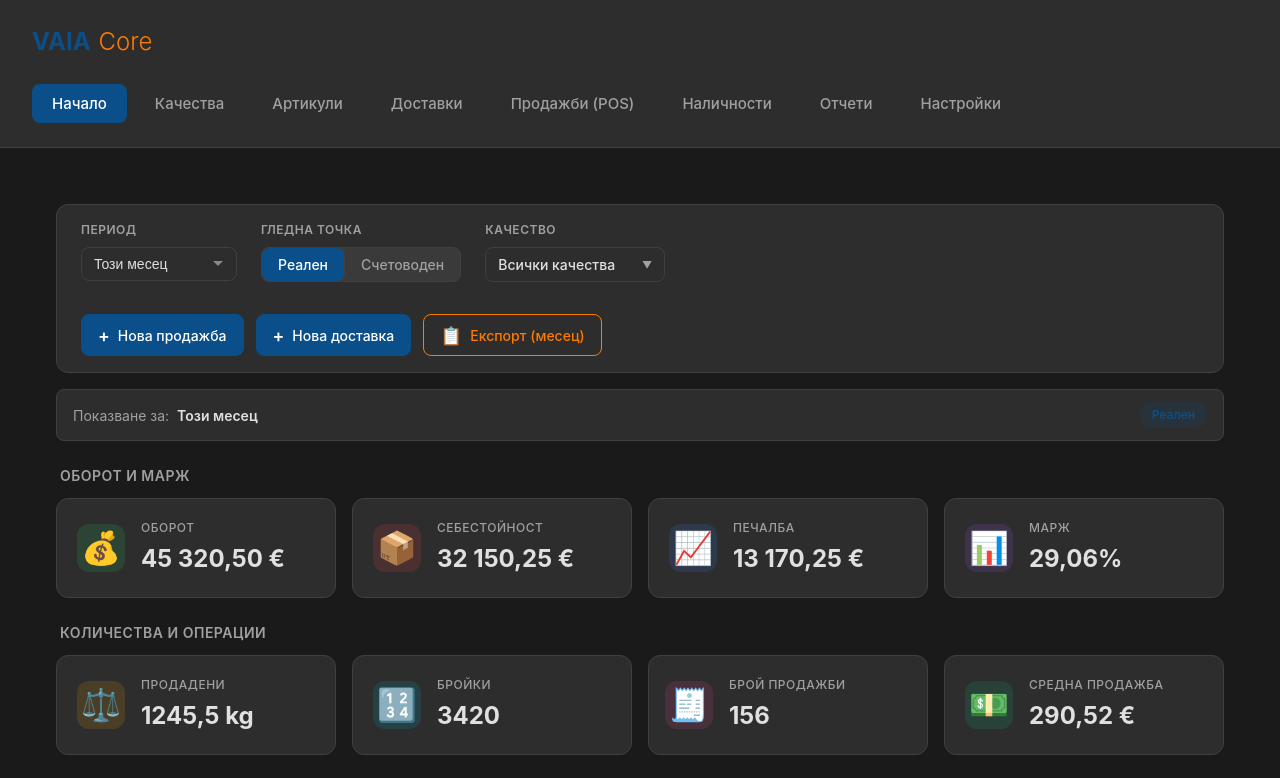
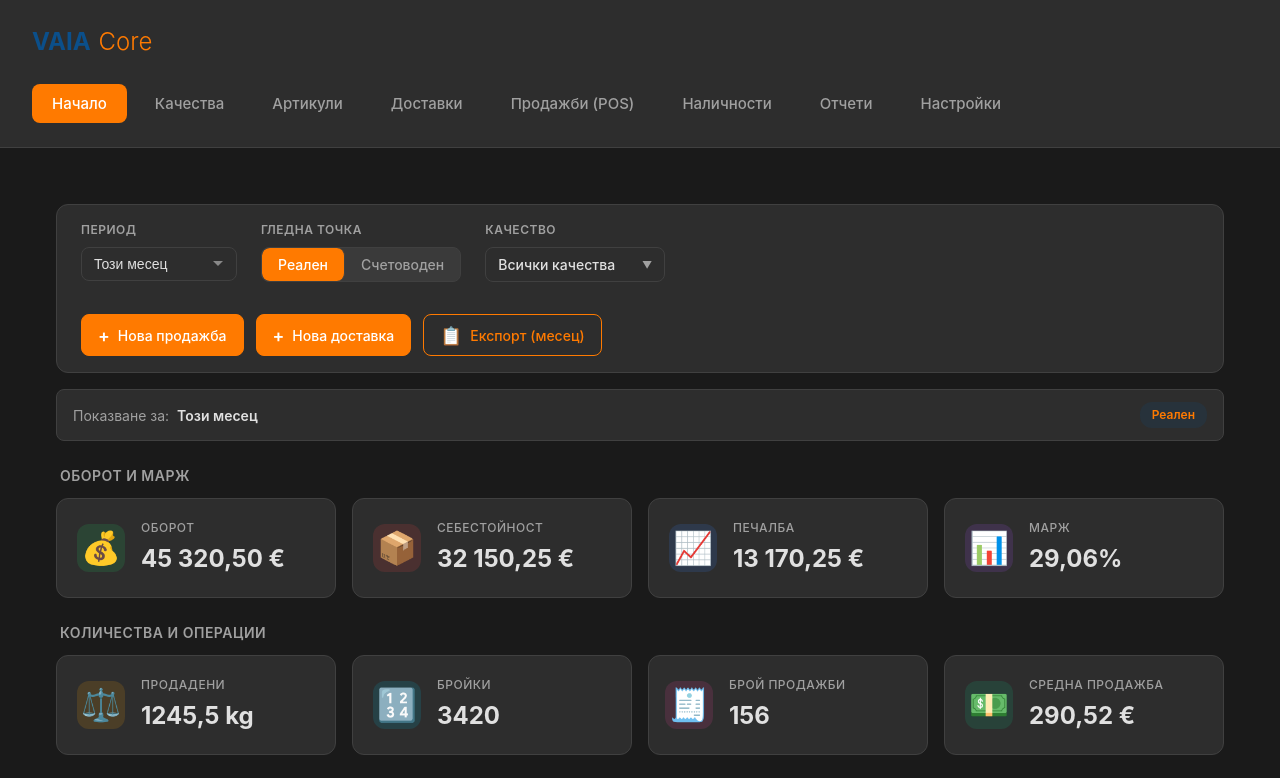
Before and after one commit to Alexx-81/VAIA-Core, a React (Vite) app: page / in a window 1280 px wide. Shown: the top 778 px of the page. Built offline with nearby package versions, Linux system fonts and the light colour scheme.

Commit message:
style: update color scheme for vaia-color in App.css and ArticleTable.css

```diff
--- a/src/App.css
+++ b/src/App.css
@@ -9,7 +9,7 @@
   --text-color: #e0e0e0;
   --text-secondary: #a0a0a0;
   --border-color: #404040;
-  --vaia-color: #0B4F8A;
+  --vaia-color: #FF7A00;
   --core-color: #FF7A00;
 }
 
@@ -20,6 +20,6 @@
   --text-color: #2d2d2d;
   --text-secondary: #666666;
   --border-color: #e0e0e0;
-  --vaia-color: #0B4F8A;
+  --vaia-color: #FF7A00;
   --core-color: #FF7A00;
 }
--- a/src/features/articles/components/ArticleTable.css
+++ b/src/features/articles/components/ArticleTable.css
@@ -172,10 +172,10 @@
 }
 
 .article-table__action-btn--edit:hover {
-  background: linear-gradient(135deg, #0B4F8A 0%, #1565C0 100%);
+  background: linear-gradient(135deg, #FF7A00 0%, #FF9A33 100%);
   color: white;
   transform: translateY(-2px);
-  box-shadow: 0 4px 12px rgba(11, 79, 138, 0.35);
+  box-shadow: 0 4px 12px rgba(255, 122, 0, 0.35);
 }
 
 .article-table__action-btn--edit:active {
```
